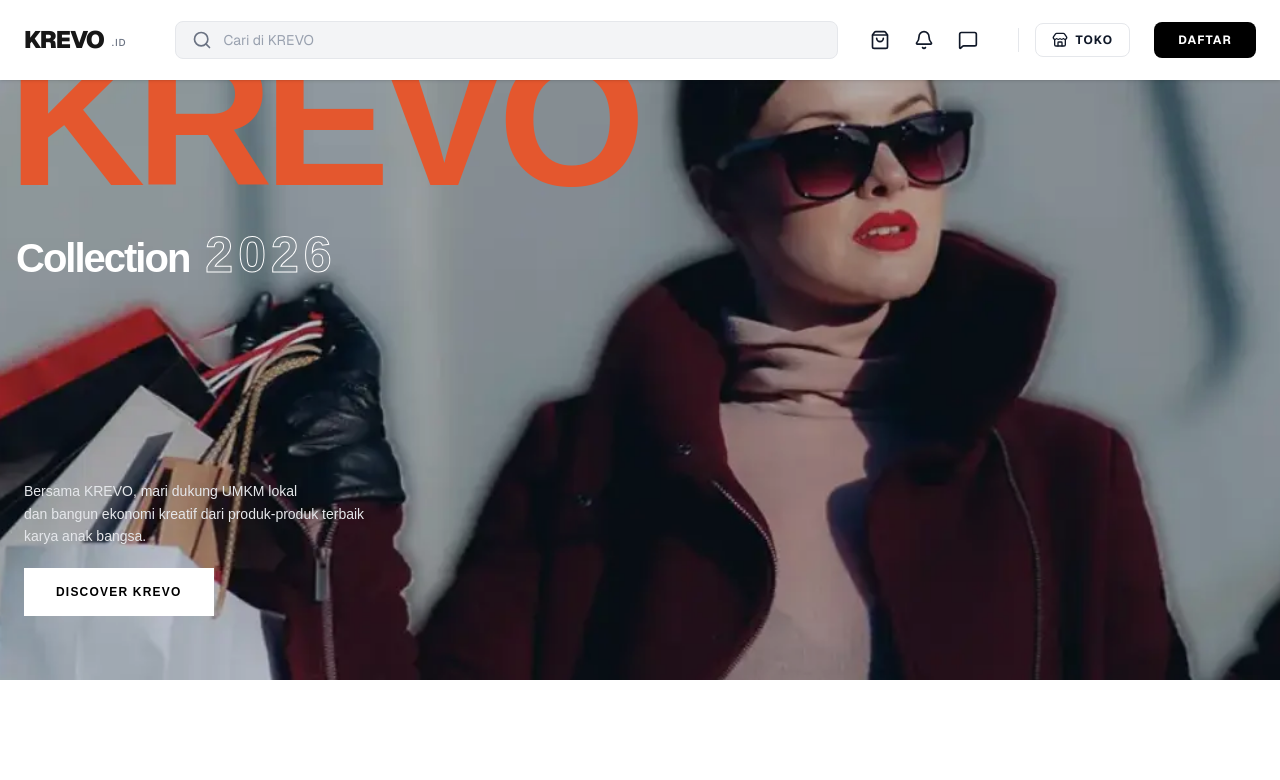
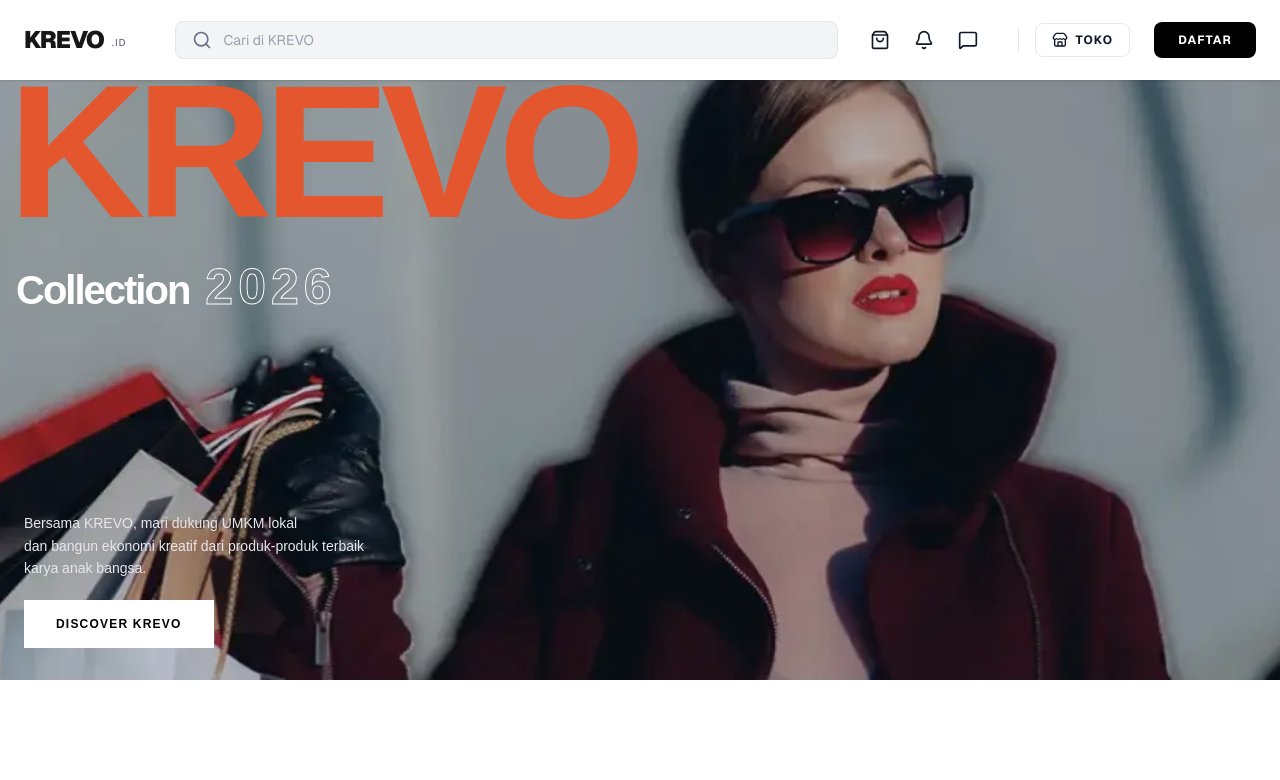
Before and after one commit to Ryuz-V/Krevo, a Next.js app: page / in a window 1280 px wide. Shown: the top 780 px of the page. Built offline with nearby package versions, Linux system fonts and the light colour scheme.

Commit message:
update UI

```diff
--- a/src/components/Hero.tsx
+++ b/src/components/Hero.tsx
@@ -10,7 +10,7 @@
                 initial={{ scale: 1.15, opacity: 0.5 }}
                 animate={{ scale: 1, opacity: 1 }}
                 transition={{ duration: 2, ease: "easeOut" }}
-                className="absolute top-0 inset-x-0 bottom-0 z-0 bg-cover bg-center bg-no-repeat"
+                className="absolute top-16 inset-x-0 bottom-[-4rem] z-0 bg-cover bg-center bg-no-repeat"
                 style={{ backgroundImage: "url('/images/Hero.webp')" }}
             >
                 {/* Darkening layer */}
@@ -18,7 +18,7 @@
             </motion.div>
 
             {/* Overlay Content */}
-            <div className="relative z-10 w-full max-w-[1400px] mx-auto px-6 h-full flex flex-col justify-center mt-0">
+            <div className="relative z-10 w-full max-w-[1400px] mx-auto px-6 h-full flex flex-col justify-center mt-16">
 
                 {/* Huge KREVO Text block */}
                 <div className="relative w-full flex flex-col items-start justify-center mt-6 -ml-2 md:-ml-4">
```
